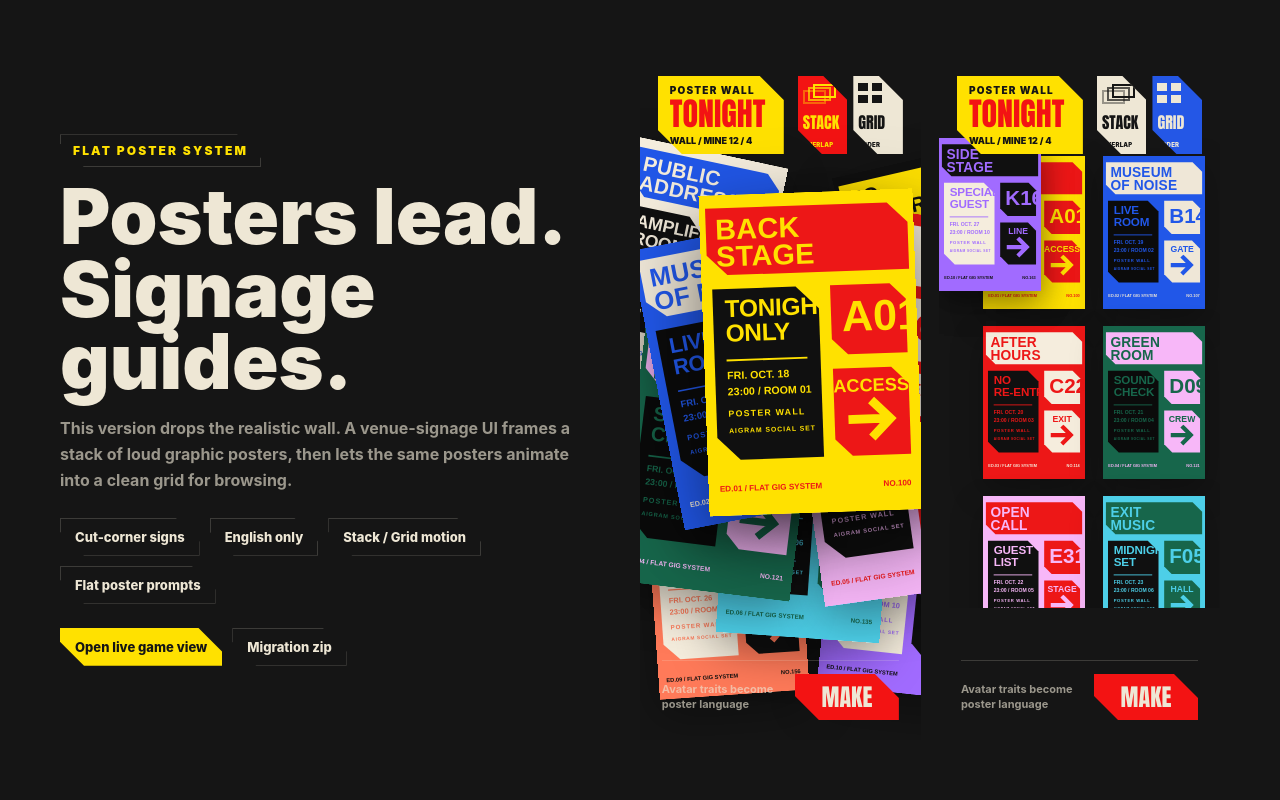
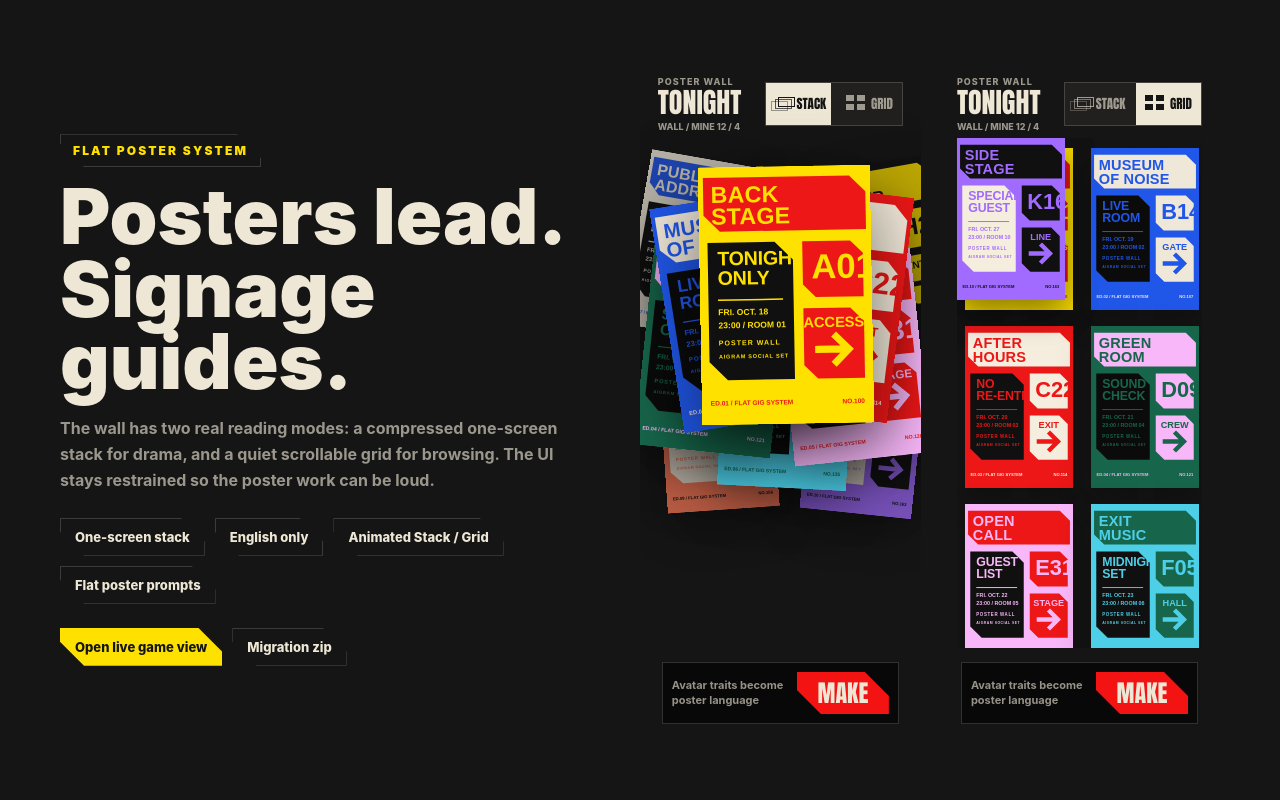
Before and after one commit to yinxinghuan/poster-wall, a React (Vite) app: page / in a window 1280 px wide. Shown: the top 800 px of the page. Built offline with nearby package versions, Linux system fonts and the light colour scheme.

Commit message:
Refine poster wall stack and grid layouts

```diff
--- a/src/PosterWall/ReviewPage.less
+++ b/src/PosterWall/ReviewPage.less
@@ -122,6 +122,7 @@
     top: 16px;
     z-index: 20;
     display: flex;
+    align-items: center;
     justify-content: space-between;
     gap: 14px;
   }
@@ -129,20 +130,20 @@
   .pwr-mode-title span,
   .pwr-mode-title small {
     display: block;
-    color: @ink;
-    font-size: 10px;
-    font-weight: 900;
+    color: @muted;
+    font-size: 9px;
+    font-weight: 850;
     letter-spacing: 0.12em;
   }
 
   .pwr-mode-title strong {
     display: block;
     margin-top: 2px;
-    color: @red;
+    color: @fg;
     font-family: Impact, Haettenschweiler, 'Arial Black', Inter, sans-serif;
-    font-size: 32px;
+    font-size: 28px;
     font-weight: 1000;
-    line-height: 1;
+    line-height: 0.95;
   }
 
   .pwr-mode-title small {
@@ -152,57 +153,61 @@
   }
 
   .pwr-mode-title {
-    flex: 0 0 126px;
-    width: 126px;
-    min-height: 78px;
-    padding: 8px 12px;
-    background: @yellow;
-    clip-path: @cut;
+    flex: 1 1 auto;
+    min-width: 0;
+    width: auto;
+    min-height: 0;
+    padding: 0;
+    background: transparent;
+    clip-path: none;
   }
 
   .pwr-mode-switch {
-    flex: 1 1 auto;
+    flex: 0 0 138px;
     min-width: 0;
-    height: 78px;
+    height: 44px;
     display: grid;
     grid-template-columns: minmax(0, 1fr) minmax(0, 1fr);
     gap: 6px;
+    border: 1px solid @line;
+    background: rgba(238,231,213,0.05);
   }
 
   .pwr-mode-switch > span {
     min-width: 0;
-    padding: 7px 5px 6px;
+    padding: 5px 4px;
     display: flex;
-    flex-direction: column;
-    justify-content: space-between;
+    align-items: center;
+    justify-content: center;
+    gap: 4px;
     border: 0;
-    background: @fg;
-    color: @ink;
-    clip-path: @cut;
-    box-shadow: 0 7px 0 rgba(0,0,0,0.34);
+    background: transparent;
+    color: @muted;
+    clip-path: none;
+    box-shadow: none;
   }
 
   .pwr-mode-switch > span:first-child.is-active {
-    background: @red;
-    color: @yellow;
+    background: @fg;
+    color: @ink;
   }
 
   .pwr-mode-switch > span:last-child.is-active {
-    background: @blue;
-    color: @fg;
+    background: @fg;
+    color: @ink;
   }
 
   .pwr-mode-switch strong {
     display: block;
     font-family: Impact, Haettenschweiler, 'Arial Black', Inter, sans-serif;
-    font-size: 16px;
+    font-size: 13px;
     font-weight: 1000;
     line-height: 0.9;
   }
 
   .pwr-mode-switch small {
-    display: block;
-    margin-top: 1px;
+    display: none;
+    margin-top: 0;
     color: currentColor;
     font-size: 6px;
     font-weight: 1000;
@@ -213,8 +218,8 @@
   .pwr-mode-switch__icon {
     position: relative;
     display: block;
-    width: 32px;
-    height: 22px;
+    width: 22px;
+    height: 17px;
     color: currentColor;
 
     b {
@@ -224,34 +229,34 @@
 
   .pwr-mode-switch__icon--stack b {
     position: absolute;
-    width: 23px;
-    height: 14px;
-    border: 2px solid currentColor;
+    width: 17px;
+    height: 10px;
+    border: 1.5px solid currentColor;
   }
 
   .pwr-mode-switch__icon--stack b:nth-child(1) {
     left: 0;
-    top: 7px;
+    top: 6px;
     opacity: 0.4;
   }
 
   .pwr-mode-switch__icon--stack b:nth-child(2) {
-    left: 5px;
+    left: 4px;
     top: 4px;
     opacity: 0.7;
   }
 
   .pwr-mode-switch__icon--stack b:nth-child(3) {
-    left: 10px;
-    top: 1px;
+    left: 7px;
+    top: 2px;
   }
 
   .pwr-mode-switch__icon--grid {
-    width: 30px;
+    width: 21px;
     display: grid;
-    grid-template-columns: repeat(2, 10px);
-    grid-template-rows: repeat(2, 8px);
-    gap: 4px;
+    grid-template-columns: repeat(2, 8px);
+    grid-template-rows: repeat(2, 6px);
+    gap: 3px;
   }
 
   .pwr-mode-switch__icon--grid b {
@@ -262,14 +267,15 @@
     position: absolute;
     left: 22px;
     right: 22px;
-    bottom: 20px;
+    bottom: 16px;
     z-index: 20;
     display: grid;
-    grid-template-columns: minmax(0, 1fr) 104px;
-    gap: 12px;
+    grid-template-columns: minmax(0, 1fr) 92px;
+    gap: 10px;
     align-items: center;
-    border-top: 1px solid @line;
-    padding-top: 13px;
+    border: 1px solid @line;
+    padding: 9px;
+    background: rgba(5,5,5,0.78);
   }
 
   footer span {
@@ -281,7 +287,7 @@
   }
 
   footer button {
-    height: 46px;
+    height: 42px;
     border: 0;
     background: @red;
     color: @fg;
@@ -294,7 +300,7 @@
 
 .pwr-mode__deck {
   position: absolute;
-  inset: 78px 0 132px;
+  inset: 78px 18px 92px;
 }
 
 .pwr-poster {
@@ -313,16 +319,16 @@
 }
 
 .pwr-mode--stack {
-  .pwr-poster--slot-0 { width: 214px; height: 321px; left: 64px; top: 54px; z-index: 30; transform: rotate(-2deg); box-shadow: 0 30px 80px rgba(0,0,0,0.54); }
-  .pwr-poster--slot-1 { width: 190px; height: 285px; left: 16px; top: 92px; z-index: 22; transform: rotate(-11deg); }
-  .pwr-poster--slot-2 { width: 190px; height: 285px; left: 146px; top: 72px; z-index: 21; transform: rotate(9deg); }
-  .pwr-poster--slot-3 { width: 176px; height: 264px; left: -10px; top: 190px; z-index: 18; transform: rotate(7deg); }
-  .pwr-poster--slot-4 { width: 176px; height: 264px; left: 166px; top: 194px; z-index: 17; transform: rotate(-8deg); }
-  .pwr-poster--slot-5 { width: 164px; height: 246px; left: 84px; top: 254px; z-index: 16; transform: rotate(4deg); }
-  .pwr-poster--slot-6 { width: 154px; height: 231px; left: -28px; top: 12px; z-index: 10; transform: rotate(12deg); }
-  .pwr-poster--slot-7 { width: 154px; height: 231px; left: 216px; top: 20px; z-index: 9; transform: rotate(-13deg); }
-  .pwr-poster--slot-8 { width: 150px; height: 225px; left: 12px; top: 332px; z-index: 8; transform: rotate(-4deg); }
-  .pwr-poster--slot-9 { width: 150px; height: 225px; left: 188px; top: 330px; z-index: 7; transform: rotate(6deg); }
+  .pwr-poster--slot-0 { width: 172px; height: 258px; left: 42px; top: 28px; z-index: 30; transform: rotate(-1deg); box-shadow: 0 30px 80px rgba(0,0,0,0.54); }
+  .pwr-poster--slot-1 { width: 151px; height: 227px; left: 8px; top: 58px; z-index: 22; transform: rotate(-9deg); }
+  .pwr-poster--slot-2 { width: 151px; height: 227px; left: 92px; top: 50px; z-index: 21; transform: rotate(7deg); }
+  .pwr-poster--slot-3 { width: 137px; height: 206px; left: -14px; top: 108px; z-index: 18; transform: rotate(6deg); }
+  .pwr-poster--slot-4 { width: 137px; height: 206px; left: 126px; top: 116px; z-index: 17; transform: rotate(-6deg); }
+  .pwr-poster--slot-5 { width: 129px; height: 194px; left: 64px; top: 156px; z-index: 16; transform: rotate(3deg); }
+  .pwr-poster--slot-6 { width: 118px; height: 177px; left: -22px; top: 20px; z-index: 10; transform: rotate(10deg); opacity: 0.72; }
+  .pwr-poster--slot-7 { width: 118px; height: 177px; left: 170px; top: 24px; z-index: 9; transform: rotate(-10deg); opacity: 0.72; }
+  .pwr-poster--slot-8 { width: 112px; height: 168px; left: 4px; top: 204px; z-index: 8; transform: rotate(-4deg); opacity: 0.7; }
+  .pwr-poster--slot-9 { width: 112px; height: 168px; left: 150px; top: 208px; z-index: 7; transform: rotate(6deg); opacity: 0.7; }
 }
 
 .pwr-mode--grid {
@@ -331,20 +337,20 @@
   }
 
   .pwr-poster {
-    width: 102px;
-    height: 153px;
+    width: 108px;
+    height: 162px;
     transform: none;
     box-shadow: 0 12px 30px rgba(0,0,0,0.26);
   }
 
-  .pwr-poster--slot-0 { left: 44px; top: 18px; }
-  .pwr-poster--slot-1 { left: 164px; top: 18px; }
-  .pwr-poster--slot-2 { left: 44px; top: 188px; }
-  .pwr-poster--slot-3 { left: 164px; top: 188px; }
-  .pwr-poster--slot-4 { left: 44px; top: 358px; }
-  .pwr-poster--slot-5 { left: 164px; top: 358px; }
-  .pwr-poster--slot-6 { left: 44px; top: 528px; }
-  .pwr-poster--slot-7 { left: 164px; top: 528px; }
+  .pwr-poster--slot-0 { left: 8px; top: 10px; }
+  .pwr-poster--slot-1 { left: 134px; top: 10px; }
+  .pwr-poster--slot-2 { left: 8px; top: 188px; }
+  .pwr-poster--slot-3 { left: 134px; top: 188px; }
+  .pwr-poster--slot-4 { left: 8px; top: 366px; }
+  .pwr-poster--slot-5 { left: 134px; top: 366px; }
+  .pwr-poster--slot-6 { left: 8px; top: 544px; }
+  .pwr-poster--slot-7 { left: 134px; top: 544px; }
 }
 
 .pwr-detail-review {
--- a/src/PosterWall/ReviewPage.tsx
+++ b/src/PosterWall/ReviewPage.tsx
@@ -88,13 +88,13 @@ export default function ReviewPage() {
           <span className="pwr-kicker">Flat poster system</span>
           <h1>Posters lead. Signage guides.</h1>
           <p>
-            This version drops the realistic wall. A venue-signage UI frames a stack of loud graphic posters,
-            then lets the same posters animate into a clean grid for browsing.
+            The wall has two real reading modes: a compressed one-screen stack for drama, and a quiet
+            scrollable grid for browsing. The UI stays restrained so the poster work can be loud.
           </p>
           <div className="pwr-legend">
-            <span>Cut-corner signs</span>
+            <span>One-screen stack</span>
             <span>English only</span>
-            <span>Stack / Grid motion</span>
+            <span>Animated Stack / Grid</span>
             <span>Flat poster prompts</span>
           </div>
           <div className="pwr-links">
@@ -112,10 +112,10 @@ export default function ReviewPage() {
       <section className="pwr-detail-review">
         <div>
           <span className="pwr-kicker">Final detail</span>
-          <h2>The detail page stays quiet.</h2>
+          <h2>Social actions stop shouting.</h2>
           <p>
-            The complete poster owns the page. Author, likes, and notes sit below as a clear information band,
-            without tape, tickets, or wall texture.
+            The poster owns the page. Likes and notes sit in one compact band: heart plus count, notes count,
+            author identity, and a direct input that names who receives the note.
           </p>
           <div className="pwr-name-samples">
             {names.map(name => <span key={name}>{name}</span>)}
@@ -131,7 +131,7 @@ export default function ReviewPage() {
               <small>Avatar poster</small>
               <strong>goldie_with_a_very_long_name</strong>
             </div>
-            <em>♥ 8</em>
+            <em>♥ 8 · 2 notes</em>
           </footer>
         </div>
       </section>
--- a/src/PosterWall/i18n/index.ts
+++ b/src/PosterWall/i18n/index.ts
@@ -35,7 +35,7 @@ const en = {
   liked: 'Liked',
   comments: 'Notes',
   noComments: 'No notes yet. Leave the first mark.',
-  commentPlaceholder: 'Leave a note for this poster',
+  commentPlaceholder: 'Leave a note for {n}',
   sendComment: 'Send',
   commentCount: '{n} notes',
   likeCount: '{n} likes',
```
Also changed, not shown: doc/requirements.md (+4 -4 lines), doc/technical.md (+3 -3 lines), src/PosterWall/PosterWall.less (+147 -159 lines), src/PosterWall/PosterWall.tsx (+6 -10 lines).
